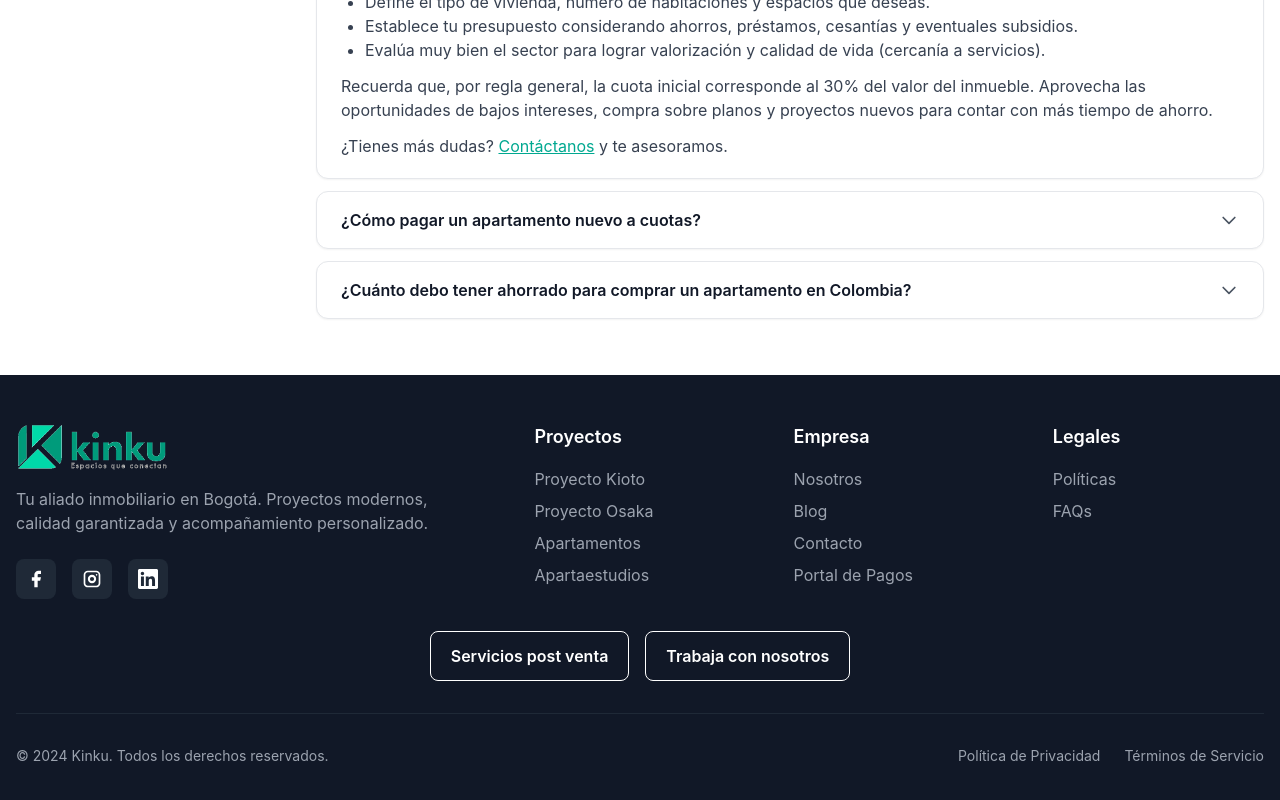
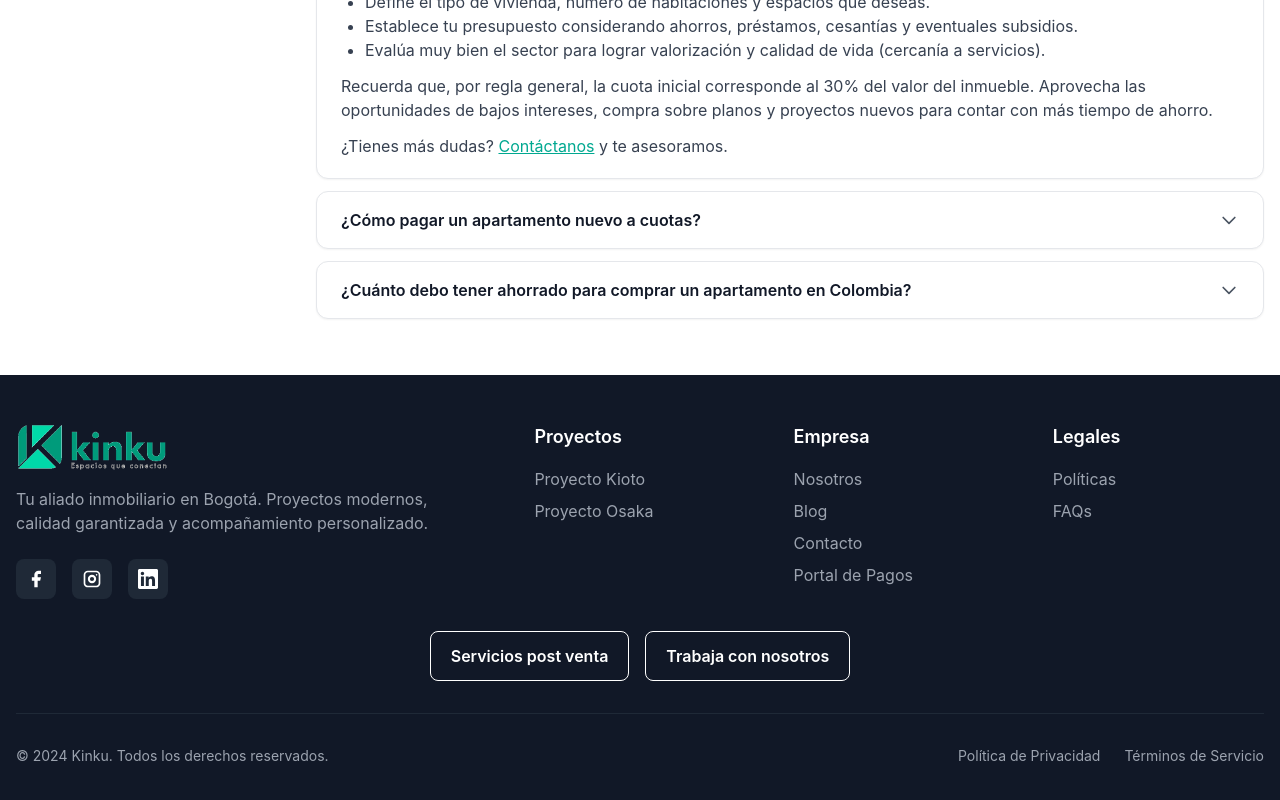
Before and after one commit to tauronro/Frotend-Kinku, a React (Vite) app: page /faqs in a window 1280 px wide. Shown: the part 685-1485 px from the top of the page. Built offline with nearby package versions, Linux system fonts and the light colour scheme.

Commit message:
Remove outdated project links from Footer component and update Osaka project image link for improved accessibility in Projects page.

```diff
--- a/src/components/Footer.tsx
+++ b/src/components/Footer.tsx
@@ -45,8 +45,6 @@ export const Footer = () => {
             <ul className="space-y-2">
               <li><Link to="/proyecto-kioto" className="text-gray-400 hover:text-white transition-colors">Proyecto Kioto</Link></li>
               <li><Link to="/proyecto-osaka" className="text-gray-400 hover:text-white transition-colors">Proyecto Osaka</Link></li>
-              <li><Link to="/proyectos" className="text-gray-400 hover:text-white transition-colors">Apartamentos</Link></li>
-              <li><Link to="/proyectos" className="text-gray-400 hover:text-white transition-colors">Apartaestudios</Link></li>
             </ul>
           </div>
 
--- a/src/pages/Projects.tsx
+++ b/src/pages/Projects.tsx
@@ -59,7 +59,7 @@ export const Projects = () => {
     {
       id: 'osaka',
       title: 'Proyecto Osaka',
-      image: 'https://drive.google.com/file/d/1AbSTx265YL0ZGXc8RPds1RbYdKWHQ2ix/view?usp=drive_link',
+      image: 'https://drive.google.com/file/d/1GDlngx8NjmqdNmMilsX_KSush0w1O6qY/view?usp=sharing',
       excerpt: 'Osaka combina innovación y sostenibilidad para ofrecer apartamentos amplios y modernos, diseñados para elevar la vida en familia y proyectarse al futuro.',
       link: '/proyecto-osaka'
     },
```
